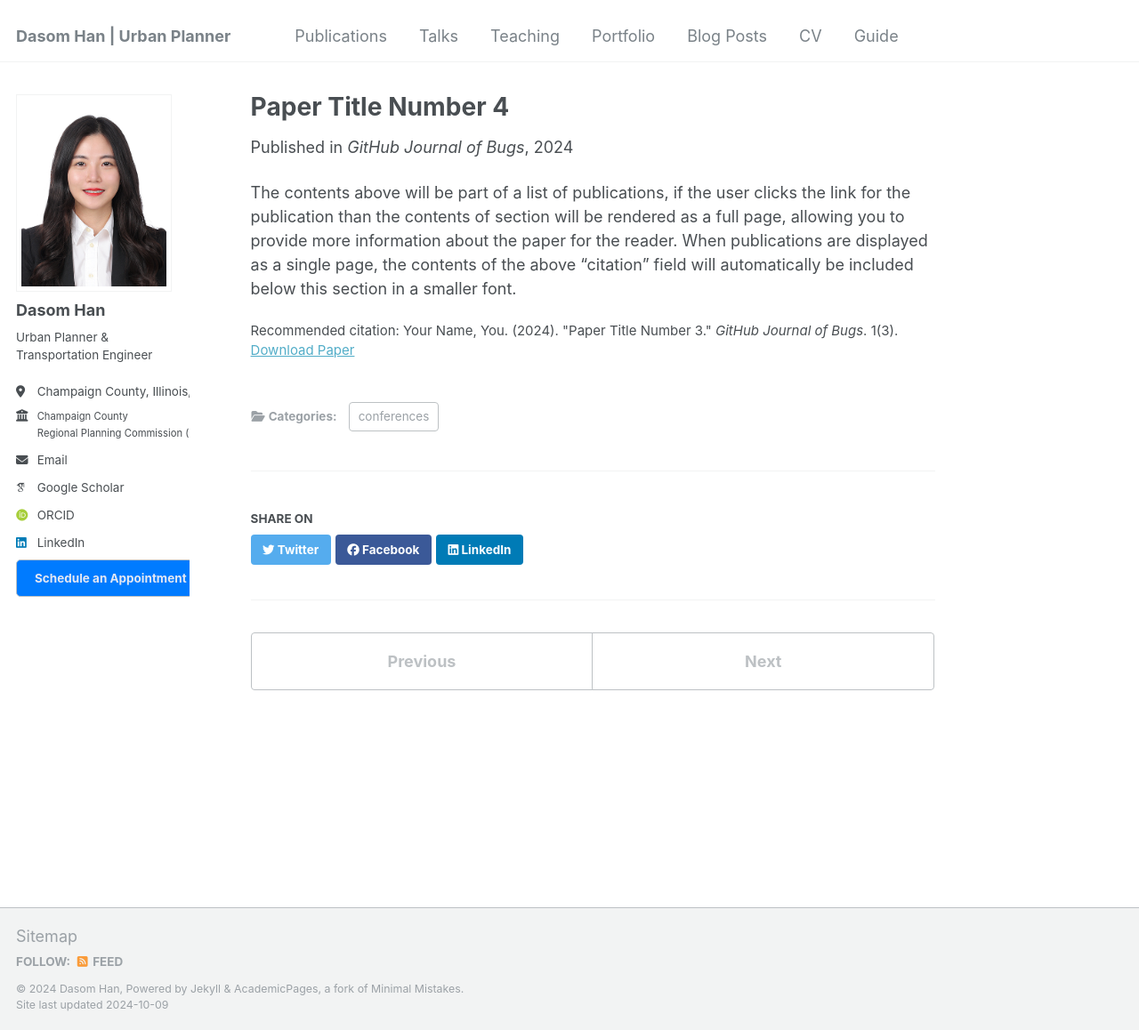
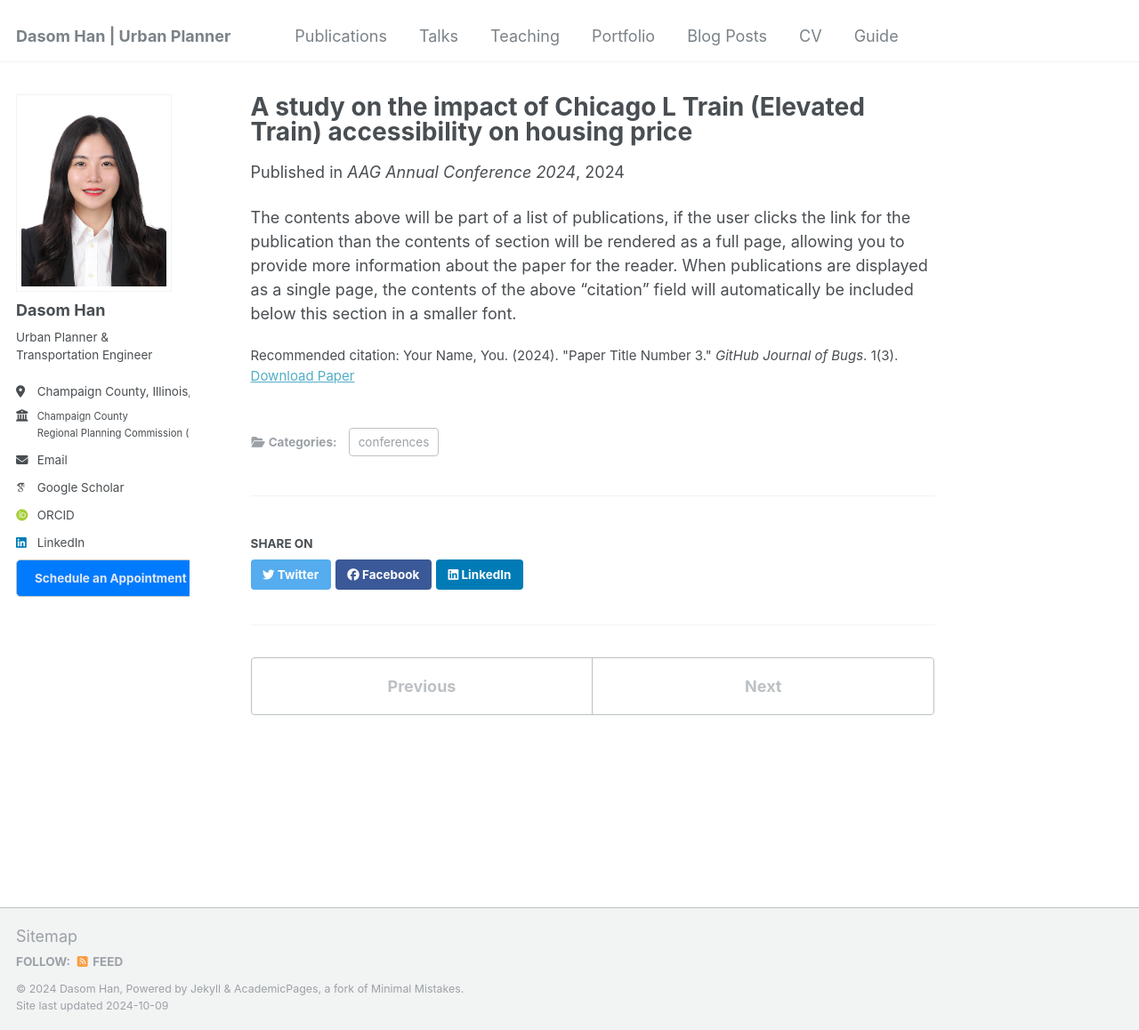
Before and after one commit to dasomh/dasomh.github.io, a Jekyll site: the page built from _publications/2024-02-17-paper-title-number-4.md, in a window 1280 px wide and 1158 px high. Shown: the whole window at 89% size. Built offline with Jekyll 4.4.1, drawn with Linux system fonts in a browser that asks for light colours; some web fonts are replaced.

Commit message:
Update 2024-02-17-paper-title-number-4.md

```diff
--- a/_publications/2024-02-17-paper-title-number-4.md
+++ b/_publications/2024-02-17-paper-title-number-4.md
@@ -1,12 +1,12 @@
 ---
-title: "Paper Title Number 4"
+title: "A study on the impact of Chicago L Train (Elevated Train) accessibility on housing price"
 collection: publications
 category: conferences
 permalink: /publication/2024-02-17-paper-title-number-4
 excerpt: 'This paper is about fixing template issue #693.'
 date: 2024-02-17
-venue: 'GitHub Journal of Bugs'
-paperurl: 'http://academicpages.github.io/files/paper3.pdf'
+venue: 'AAG Annual Conference 2024'
+paperurl: 'https://aag.secure-platform.com/aag2024/solicitations/57/sessiongallery/8023/application/31253'
 citation: 'Your Name, You. (2024). &quot;Paper Title Number 3.&quot; <i>GitHub Journal of Bugs</i>. 1(3).'
 ---
 
```
